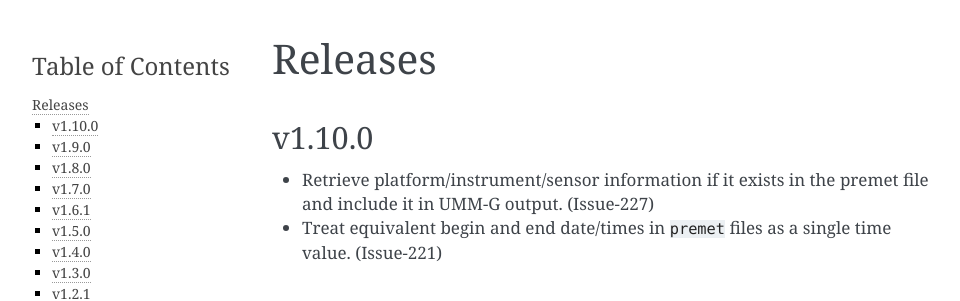
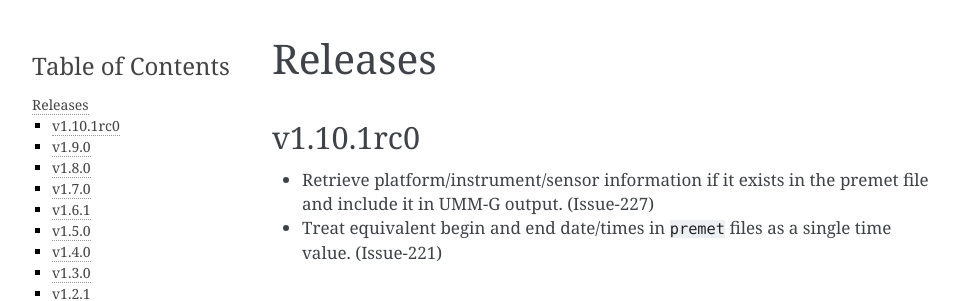
Before and after one commit to nsidc/granule-metgen, a Sphinx documentation site: the page built from docs/source/releases.rst, in a window 1280 px wide and 900 px high. Shown: the top 301 px of the window, without its empty margins (148-1108 px from the left). Built offline with Sphinx 7.4.7, drawn with Linux system fonts in a browser that asks for light colours.

Commit message:
Bump version: 1.10.0 → 1.10.1rc0

```diff
--- a/CHANGELOG.md
+++ b/CHANGELOG.md
@@ -1,4 +1,4 @@
-## v1.10.0
+## v1.10.1rc0
 
 * Retrieve platform/instrument/sensor information if it exists in the premet
   file and include it in UMM-G output. (Issue-227)
--- a/docs/source/conf.py
+++ b/docs/source/conf.py
@@ -6,8 +6,8 @@ sys.path.insert(0, str(Path("..", "..", "src").resolve()))
 project = "MetGenC"
 copyright = "2024, NSIDC"
 author = "National Snow and Ice Data Center"
-release = "v1.10.0"
-version = "v1.10.0"
+release = "v1.10.1rc0"
+version = "v1.10.1rc0"
 
 extensions = [
     "myst_parser",
--- a/pyproject.toml
+++ b/pyproject.toml
@@ -1,6 +1,6 @@
 [tool.poetry]
 name = "nsidc-metgenc"
-version = "1.10.0"
+version = "1.10.1rc0"
 description = "The nsidc-metgenc package enables data producers as well as Operations staff managing the data ingest workflow to create metadata files conforming to NASA's Common Metadata Repository UMM-G specification."
 authors = ["National Snow and Ice Data Center (NSIDC) <nsidc@nsidc.org>"]
 readme = "README.md"
@@ -53,7 +53,7 @@ requests = "^2.32.4"
 beautifulsoup4 = "^4.13.4"
 
 [tool.bumpversion]
-current_version = "1.10.0"
+current_version = "1.10.1rc0"
 parse = """(?x)
     (?P<major>0|[1-9]\\d*)\\.
     (?P<minor>0|[1-9]\\d*)\\.
```
Also changed, not shown: 1 other file.
